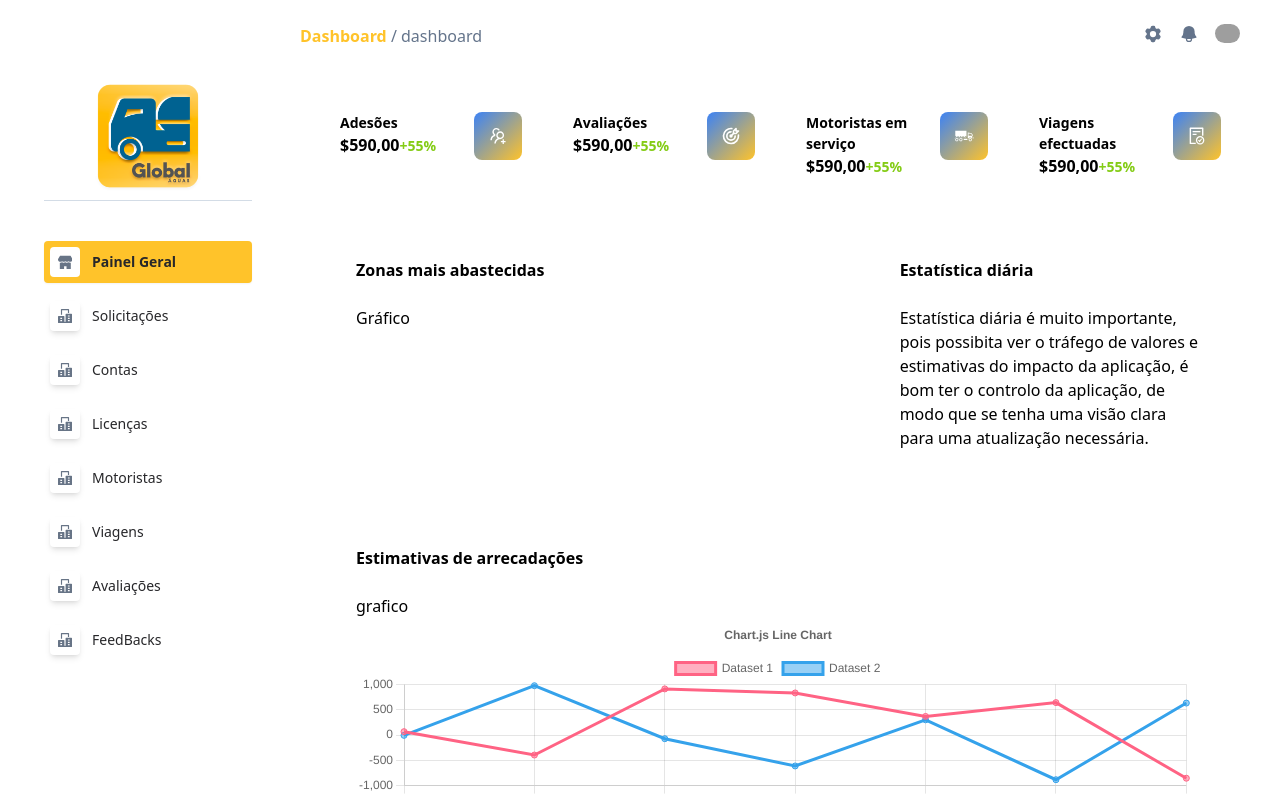
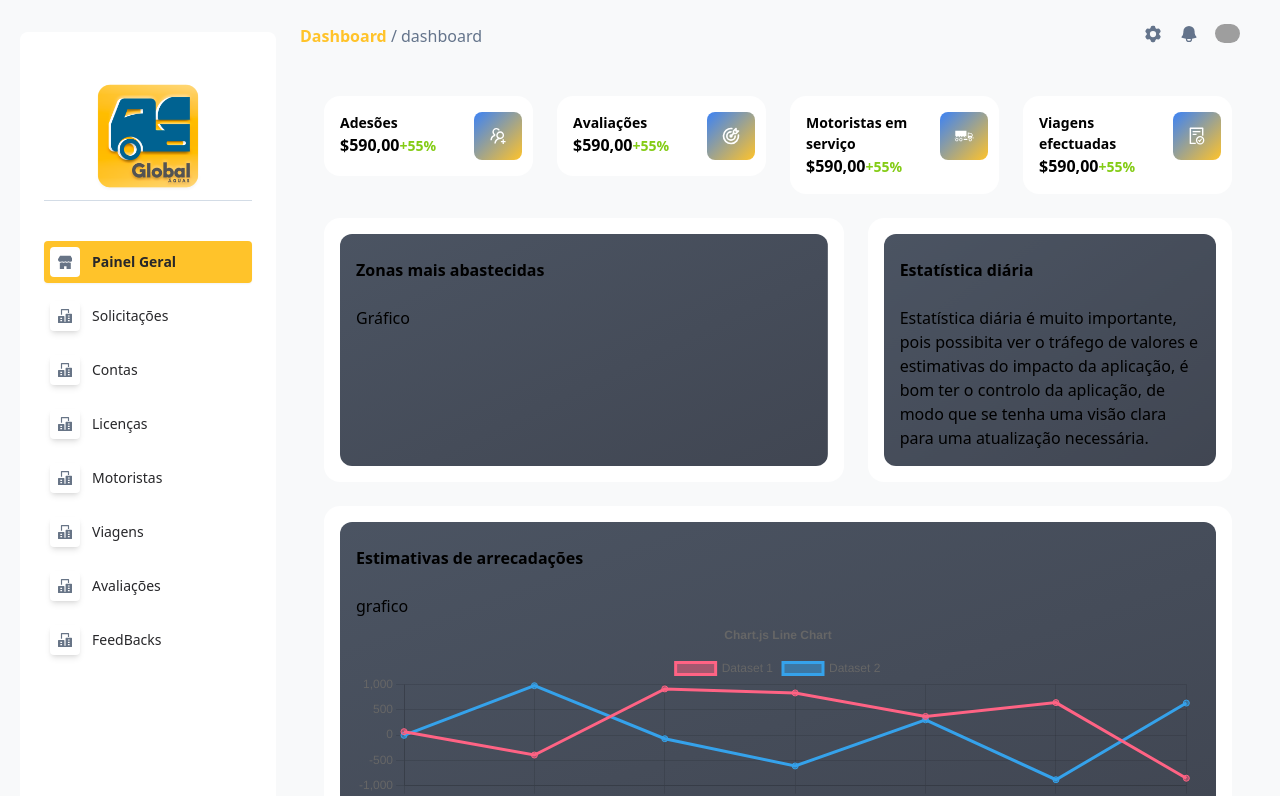
Before and after one commit to Bl4ck-Machine/global-aguas, a Next.js app: page /dashboard in a window 1280 px wide. Shown: the top 796 px of the page. Built offline with nearby package versions, Linux system fonts and the light colour scheme; grey boxes are pictures that could not be loaded.

Commit message:
toprpgress bar added

```diff
--- a/package.json
+++ b/package.json
@@ -3,7 +3,7 @@
   "version": "0.1.0",
   "private": true,
   "scripts": {
-    "dev": "next dev -H 192.168.100.4",
+    "dev": "next dev",
     "build": "next build",
     "start": "next start",
     "lint": "next lint"
@@ -14,6 +14,7 @@
     "@types/chart.js": "^2.9.37",
     "@types/faker": "^6.6.9",
     "@types/node": "20.2.1",
+    "@types/nprogress": "^0.2.0",
     "@types/react": "18.2.6",
     "@types/react-dom": "18.2.4",
     "autoprefixer": "10.4.14",
@@ -22,6 +23,7 @@
     "eslint-config-next": "13.4.3",
     "lucide-react": "^0.224.0",
     "next": "13.4.3",
+    "nextjs-toploader": "^1.4.2",
     "postcss": "8.4.23",
     "prisma": "^4.14.1",
     "react": "18.2.0",
--- a/src/app/dashboard/layout.tsx
+++ b/src/app/dashboard/layout.tsx
@@ -1,4 +1,6 @@
-import React from "react";
+"use client";
+
+import React, { Suspense } from "react";
 import Sidebar from "./components/sidebar/Sidebar";
 import Navbar from "./components/navbar/Navbar";
 
--- a/src/app/dashboard/loading.tsx
+++ /dev/null
@@ -1,7 +0,0 @@
-import React from 'react'
-
-export default function loading() {
-  return (
-    <div>loading</div>
-  )
-}
--- a/src/app/layout.tsx
+++ b/src/app/layout.tsx
@@ -1,4 +1,5 @@
 import "./globals.css";
+import NextTopLoader from "nextjs-toploader";
 
 export const metadata = {
   title: "Global Aguas",
@@ -12,9 +13,9 @@
 }) {
   return (
     <html lang="en">
-      <body className="h-screen ">
+      <body className="h-screen bg-gray-primary">
+        <NextTopLoader color="#ffc32a" />
         {children}
-
       </body>
     </html>
   );
--- a/src/app/loading.tsx
+++ /dev/null
@@ -1,7 +0,0 @@
-import React from 'react'
-
-export default function loading() {
-  return (
-    <div>loading</div>
-  )
-}
--- a/tailwind.config.js
+++ b/tailwind.config.js
@@ -13,7 +13,7 @@
         'orange-primary': '#ffc32a',
         'white': '#fff',
         'gray-light': '#d3dce6',
-        'gray': '#d2d5d9',
+        'gray-secondary': '#d2d5d9',
         'blue-primary': '#016291'
       }
     }
```
Also changed, not shown: 1 other file (tests, documents, lock files or other folders).
